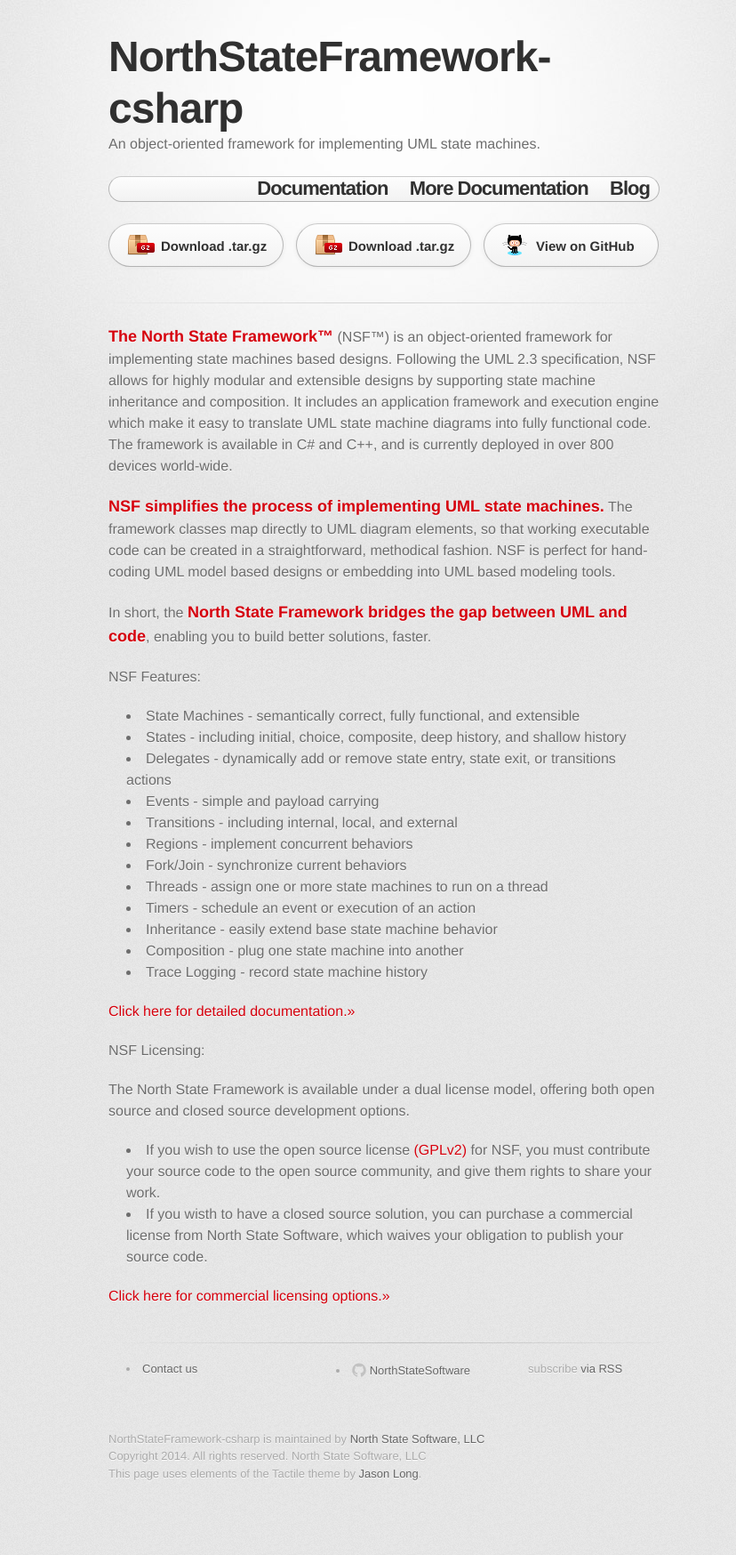
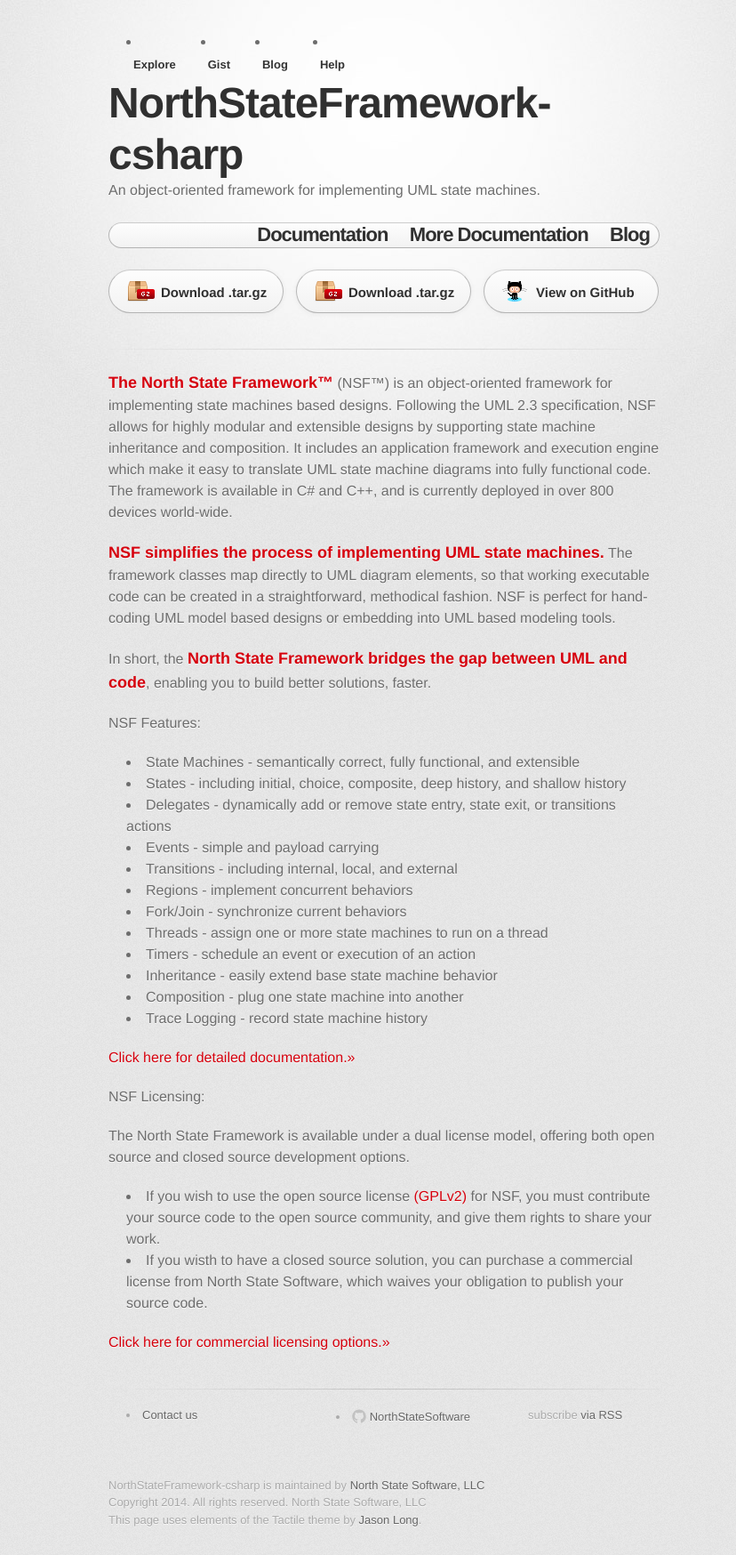
Before and after one commit to jrivenbark/Test8, a Jekyll site: the page built from index.md, in a window 1280 px wide. Shown: the whole page at 89% size, without its empty margins (208-1036 px from the left). Built offline with Jekyll 4.4.1, drawn with Linux system fonts in a browser that asks for light colours; some web fonts are replaced; before the commit the page ends 1696 px from its top, so only the background shows below that.

Commit message:
Mid Change on Header

```diff
--- a/_includes/head.html
+++ b/_includes/head.html
@@ -6,5 +6,6 @@
 <!--	<link rel="stylesheet" type="text/css" href="stylesheets/pygment_trac.css" media="screen">
 	<link rel="stylesheet" type="text/css" href="stylesheets/print.css" media="print">-->
     <link rel="stylesheet" href="{{ "/stylesheets/stylesheet.css" | prepend: site.baseurl }}">
+<!--    <link rel="stylesheet" href="{{ "/stylesheets/github1.css" | prepend: site.baseurl }}">-->
 	<title>NorthStateFramework-csharp by NorthStateSoftware</title>
 </head>
--- a/_includes/header.html
+++ b/_includes/header.html
@@ -1,6 +1,26 @@
 
 
 <header class="site-header">
+
+      <ul class "header-nav">
+        <li class="header-nav-item">
+          <a class="header-nav-link" href="/explore" data-ga-click="Header, go to explore, text:explore">Explore</a>
+        </li>
+          <li class="header-nav-item">
+            <a class="header-nav-link" href="https://gist.github.com" data-ga-click="Header, go to gist, text:gist">Gist</a>
+          </li>
+          <li class="header-nav-item">
+            <a class="header-nav-link" href="/blog" data-ga-click="Header, go to blog, text:blog">Blog</a>
+          </li>
+        <li class="header-nav-item">
+          <a class="header-nav-link" href="https://help.github.com" data-ga-click="Header, go to help, text:help">Help</a>
+        </li>
+      </ul>
+
+
+
+
+
     <a class="site-title" href="{{ site.baseurl }}/">{{ site.title }}</a>
 
 	<div>
--- a/stylesheets/stylesheet.css
+++ b/stylesheets/stylesheet.css
@@ -517,3 +517,35 @@ font-size: 0.8em;
   width: auto;
   float: none;
 }
+
+.header-nav-item{
+	float:left}
+
+.header-nav-item.active
+.dropdown-menu-content{
+	display:block
+}
+
+.header-nav-item.active .tooltipped:before,
+.header-nav-item.active .tooltipped:after{
+display:none}
+
+.header-nav-link{
+	display:block;
+	padding:4px 8px;
+	font-size:13px;
+	font-weight:bold;
+	line-height:20px;
+	color:#333333
+}
+
+.header-nav-link:hover,
+.header-nav-link:focus{
+	color:#4183c4;
+	text-decoration:none
+}
+
+.header-nav-link:hover .dropdown-caret,
+.header-nav-link:focus .dropdown-caret{
+	border-top-color:#4183c4
+}
```
